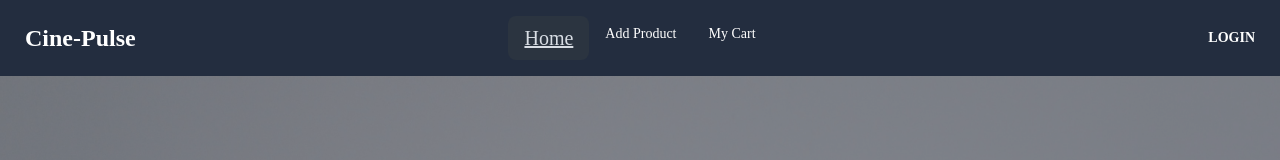
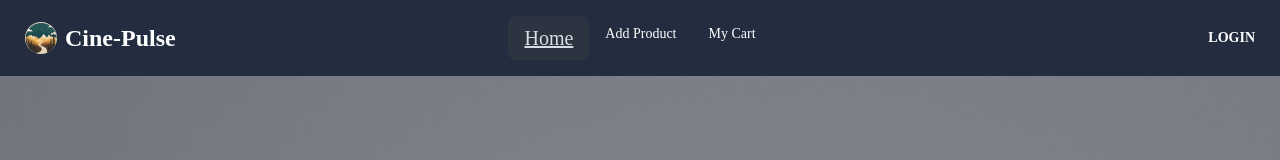
Before and after one commit to tanjib10/Cine-Pulse-Client-Side, a React (Vite) app: page / in a window 1280 px wide. Shown: the top 160 px of the page. Built offline with nearby package versions, Linux system fonts and the light colour scheme.

Commit message:
added logo

```diff
--- a/src/Navbar/Navbar.jsx
+++ b/src/Navbar/Navbar.jsx
@@ -1,3 +1,4 @@
+import logo from "../assets/Logo.png";
 import { Link, NavLink } from "react-router-dom";
 
 const Navbar = () => {
@@ -76,6 +77,7 @@
             </ul>
           </div>
           <Link to="/" className="btn btn-ghost normal-case text-2xl">
+            <img className="w-8 rounded-full" src={logo} alt="" />
             Cine-Pulse
           </Link>
         </div>
```
